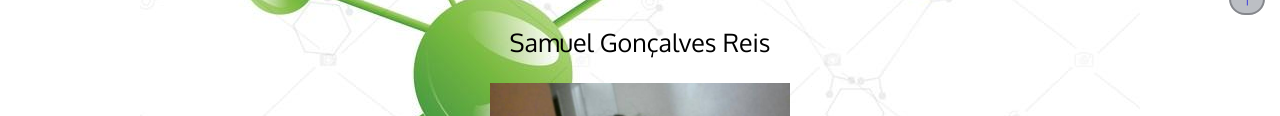
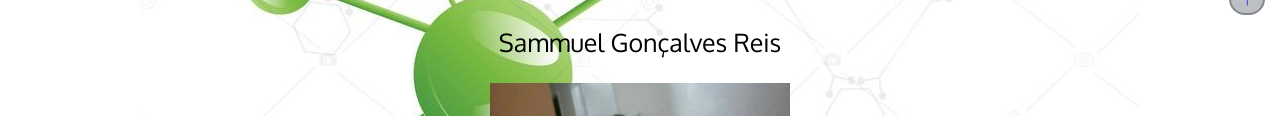
Before and after one commit to SamuelSimonetti/SamuelSimonetti.github.io, a plain HTML site: page index.html in a window 1280 px wide. Shown: the part 765-881 px from the top of the page. Drawn offline with Linux system fonts and the light colour scheme.

Commit message:
Update index.html

```diff
--- a/index.html
+++ b/index.html
@@ -15,7 +15,7 @@
       <p>O site foi desenvolvido com informações retiradas de <a href="https://pt.wikipedia.org/wiki/Wikip%C3%A9dia:P%C3%A1gina_principal">Wikipédia</a> e vídeos retirados do canal <a href="https://www.youtube.com/user/iberethenorio">Manual do mundo</a></p>
       <h2>Sobre nós</h2>
       <p>Guilherme Batista</p> <img src="Img/gallery/GB.jpg" class="imge">
-      <p>Samuel Gonçalves Reis</p> <img src="Img/gallery/SR.jpg" class="imge">
+      <p>Sammuel Gonçalves Reis</p> <img src="Img/gallery/SR.jpg" class="imge">
       <p>Samuel Ribeiro Simonetti</p> <img src="Img/gallery/SS.jpg" class="imge">
       <p>Estudantes do CEFET do 1o Ano de Informática</p>
       <p></p>
```
